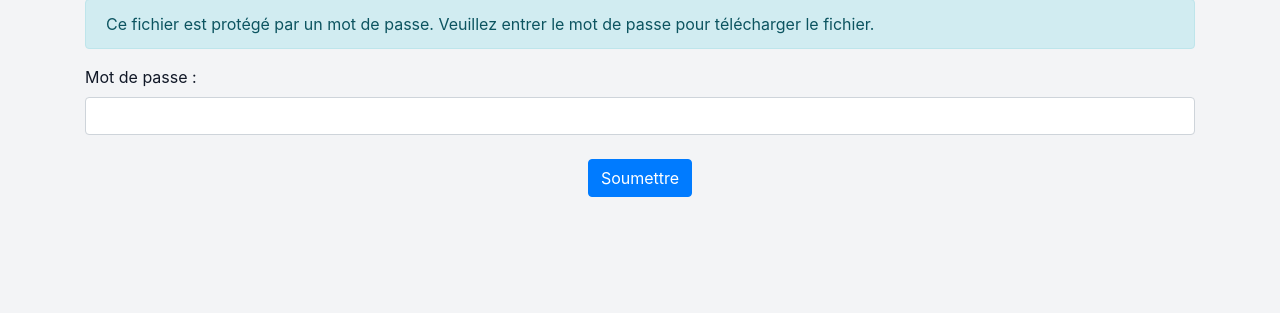
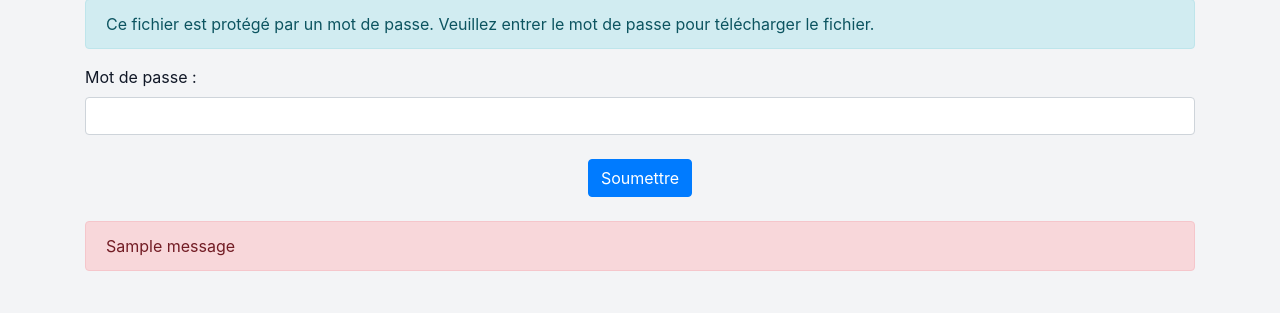
Before and after one commit to djenko-it/securefiles, a Flask app: template templates/password_required.html in a window 1280 px wide. Shown: the part 157-470 px from the top of the page. Run offline with Flask 2, Linux system fonts and the light colour scheme; tables that the repository leaves empty hold one stand-in row (values such as "Sample post"); the template is opened without the code that fills it: values that come from a table or form of the project are taken from there, most other values are stand-ins (such as "Sample title", 1, 10 or a date in 2020); one stand-in notice (Sample message) is shown; style sheets or scripts are compiled from the project's sources; some libraries are stand-ins or nearby versions.

Commit message:
password

```diff
--- a/templates/index.html
+++ b/templates/index.html
@@ -66,7 +66,7 @@
         <div class="mt-4">
           {% for category, message in messages %}
             <div class="alert alert-info">
-              <span id="link-message">{{ message }}</span>
+              <span id="link-message">{{ message.split(': ').pop() }}</span>
               <button id="copyButton" class="btn btn-secondary btn-sm" onclick="copyToClipboard()">Copier le lien</button>
             </div>
           {% endfor %}
@@ -121,9 +121,8 @@
   <script>
     function copyToClipboard() {
       var message = document.getElementById('link-message').innerText;
-      var link = message.split(' ').pop();  // Extraire le dernier mot du message, qui est l'URL
       var tempInput = document.createElement('input');
-      tempInput.value = link;
+      tempInput.value = message;
       document.body.appendChild(tempInput);
       tempInput.select();
       document.execCommand('copy');
--- a/templates/password_required.html
+++ b/templates/password_required.html
@@ -35,6 +35,17 @@
             </div>
         {% endif %}
     </form>
+    {% with messages = get_flashed_messages(with_categories=true) %}
+      {% if messages %}
+        <div class="mt-4">
+          {% for category, message in messages %}
+            <div class="alert alert-danger">
+              {{ message }}
+            </div>
+          {% endfor %}
+        </div>
+      {% endif %}
+    {% endwith %}
   </div>
 
   <!-- Modal À propos -->
```
